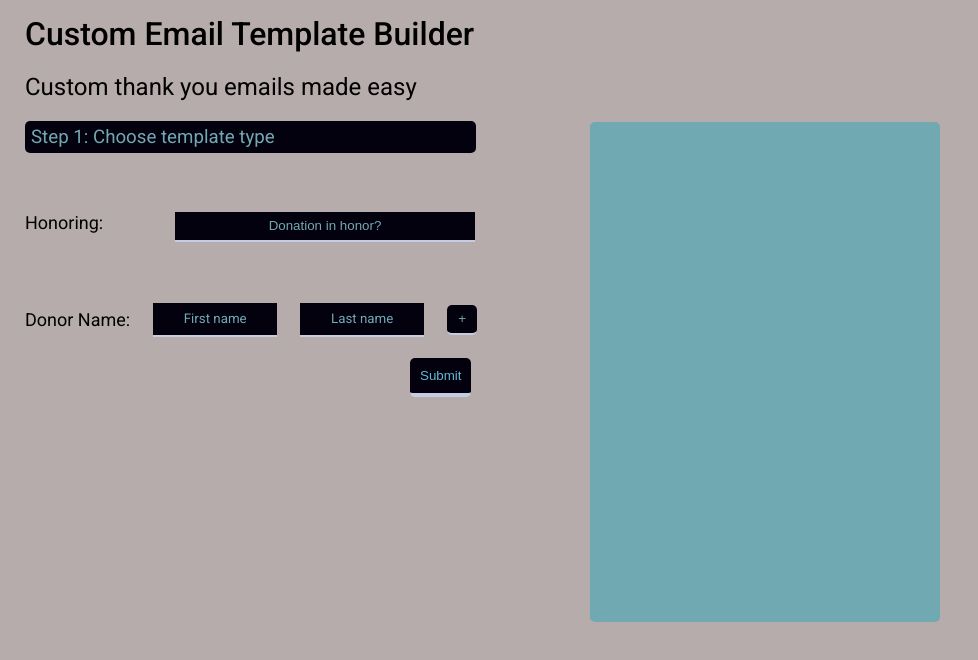
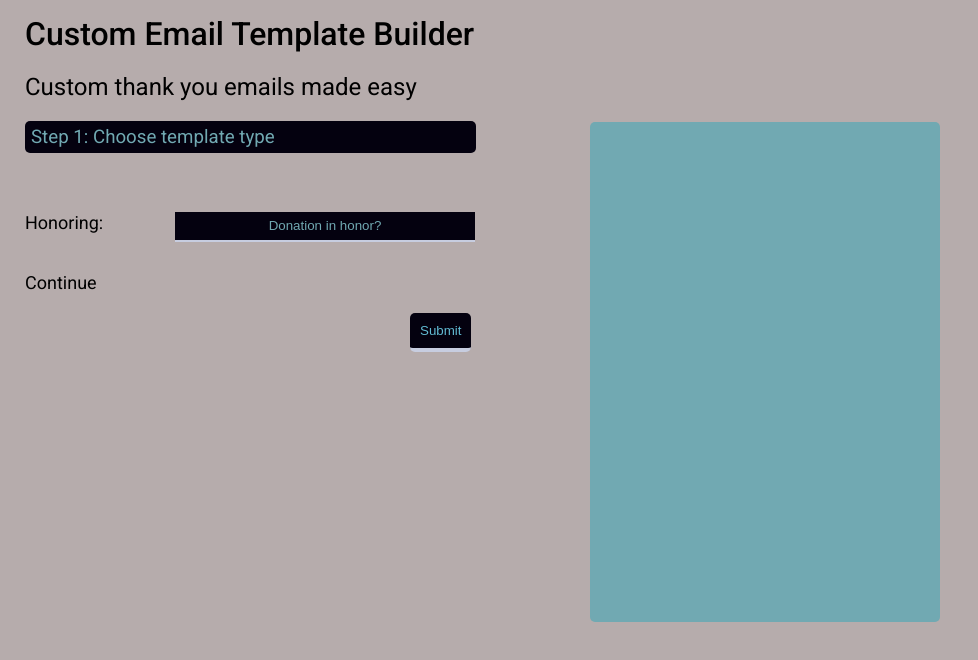
Before and after one commit to nizoom/TYTemplateBuilder, a React (Create React App) app in the folder client/: page / in a window 1280 px wide. Shown: the top 660 px of the page, without its empty margins (0-978 px from the left). Built offline with nearby package versions, Linux system fonts and the light colour scheme.

Commit message:
reorganizing props and conditionals to accomodate a second page while reusing components from form page 1

```diff
--- a/client/src/App.js
+++ b/client/src/App.js
@@ -23,6 +23,7 @@ function App() {
 
 
   function updateUserChoice(choice){
+    // console.log(choice)
 
     // console.log(Object.keys(choice))
     const [keyName] = Object.keys(choice);
@@ -90,8 +91,8 @@ function App() {
   }
 
   // useEffect(() => {
-  //   console.log(incompleteFields)
-  // }, [incompleteFields])
+  //   console.log(userChoices)
+  // }, [userChoices])
 
 
 
--- a/client/src/components/honoreecomponents/honoree.css
+++ b/client/src/components/honoreecomponents/honoree.css
@@ -14,3 +14,33 @@
     margin-top: 20px;
     margin-left: 75px;
 }
+
+.honoree-field-wrapper{
+    margin-top: 30px;
+    font-size: large;
+    grid-column: span 2;
+    grid-row: row 2;
+    display: flex;
+    flex-direction: row;
+    align-items: center;
+    gap: 0px;
+}
+
+.honoree-name-field{
+    margin-top: 30px;
+    font-size: large;
+    grid-column: span 3;
+    grid-row: row 2;
+
+    display: flex;
+    flex-direction: row;
+    /* justify-content: space-between; */
+    gap: 40px;
+    align-items: center;
+    width:500px;
+    /* grid-template-columns: 150px 10px 150px 150px;
+    grid-template-rows: 1; */
+}
+.honoree-name-field label{
+
+}
--- a/client/src/components/honoreecomponents/honorform.js
+++ b/client/src/components/honoreecomponents/honorform.js
@@ -40,10 +40,10 @@ const HonorForm = (props) => {
         <div className='form-wrapper'>
             <label className = 'template-field-name'> Honoring: </label>
             <Dropdown prefill = {honoringUserChoices.honorForm} cssClass = 'long-dropdown'  options = {['Yes', 'No']} updateUserChoice = {updateHonorUserChoice} updateKey = 'honorForm'/>
-            { honoringUserChoices.honorForm !== 'Yes' ?
+            { honoringUserChoices.honorForm === 'Yes' ?
 
-            <div className='donation-amount-wrapper'>
-              <RenderNameComponent updateUserChoice = {updateHonorUserChoice} />
+            <div className='honoree-field-wrapper'>
+              <RenderNameComponent updateUserChoice = {updateHonorUserChoice} updateKey = 'honoreeName' inputLabel = 'Honoree name:' cssClass = 'honoree-name-field' type = 'honor form'/>
             </div> :
             <div className='donation-amount-wrapper'>
                 Continue
--- a/client/src/components/inputfields/inputfields.css
+++ b/client/src/components/inputfields/inputfields.css
@@ -59,7 +59,7 @@
   align-items: center;
   width: 450px;
 
-  margin-left: 128px;
+  margin-left: 125px;
   /* grid-template-columns: 150px 10px 150px 150px;
   grid-template-rows: 1; */
 }
--- a/client/src/components/inputfields/rendernamecomponent.js
+++ b/client/src/components/inputfields/rendernamecomponent.js
@@ -30,6 +30,7 @@ const RenderNameComponent = (props) => {
             newArr[index][key] = value;
 
             // save array to hook
+            console.log(newArr)
             setNames(newArr)
 
 
@@ -47,7 +48,10 @@ const RenderNameComponent = (props) => {
 
 
     useEffect(() => {
-        props.updateUserChoice({donorNames : names})
+
+        const stateKey =  props.updateKey
+        // console.log(props.updateKey)
+        props.updateUserChoice({[stateKey] : names})
     }, [names])
 
 
@@ -106,7 +110,7 @@ const RenderNameComponent = (props) => {
 
 
 
-    const renderAdditionalDonorNameFields = numberOfNewNames.map((newName, index) => {
+    const AddtionalNameFields = numberOfNewNames.map((newName, index) => {
 
         return  <div key = {index} className='additional-donor-field'>
                     <StandardInputField cssClass = 'short-input-field first-name' prefill = 'First name' updateKey = 'donorFirstName' updateNames = {updateNames} type = "name" index = {index + 1} incompleteFields = {false}/>
@@ -119,15 +123,14 @@ const RenderNameComponent = (props) => {
 
     })
 
-
     return (
               <div>
 
-            <div className='donor-name-wrapper'>
+            <div className={props.cssClass}>
 
 
 
-                <label> Donor Name: </label>
+                <label> {props.inputLabel} </label>
 
 
 
@@ -135,26 +138,25 @@ const RenderNameComponent = (props) => {
 
                 <StandardInputField cssClass = 'short-input-field last-name' prefill = 'Last name' updateNames = {updateNames} updateKey = 'donorLastName' type = "name" index = {0} incompleteFields = {false}/>
 
-                <AddDonorBtn changeNumberOfNameFields = {addNewDonorName} operation = '+' tooltipMsg = 'Add another donor name' index = {0}/>
+                {props.type === 'donor form' ? <AddDonorBtn changeNumberOfNameFields = {addNewDonorName} operation = '+' tooltipMsg = 'Add another donor name' index = {0} /> : null}
 
 
 
             </div>
 
-                    {numberOfNewNames.length >= 1 ?
-
-
-                    <div>
-
-                     {renderAdditionalDonorNameFields}
-
-                     </div>
-
-
-                  : null}
-
+            <RenderAdditionalDonorNameFields numberOfNewNames = {numberOfNewNames} type = {props.type} AddtionalNameFields = {AddtionalNameFields}/>
         </div>
     )
 }
 
 export default RenderNameComponent;
+
+
+const RenderAdditionalDonorNameFields = (props) => {
+
+    if(props.type === 'donor form' && props.numberOfNewNames.length >= 1){
+        return <div> {props.AddtionalNameFields} </div>
+    }  else {
+        return null
+    }
+}
--- a/client/src/components/inputfields/standardinputfield.js
+++ b/client/src/components/inputfields/standardinputfield.js
@@ -18,12 +18,13 @@ const StandardInputField = (props) => {
 
       if(props.type === 'name') {
 
+        console.log({[key] : userInput, index : props.index})
+
         props.updateNames({[key] : userInput, index : props.index})
 
       } else {
 
         //not a name field
-
 
         props.updateUserChoice({[key] : userInput})
 
@@ -32,6 +33,9 @@ const StandardInputField = (props) => {
     }
 
 
+  // useEffect(() => {
+  //   console.log(value)
+  // }, [value])
 
 
     return(
--- a/client/src/formfromtemplate/forms/donationform.js
+++ b/client/src/formfromtemplate/forms/donationform.js
@@ -13,9 +13,7 @@ const DonationForm = (props) => {
 
     return(
         <div className='new-donor-form-wrapper'>
-            <RenderNameComponent updateUserChoice = {props.updateUserChoice} incompleteFields = {props.incompleteFields.donorNames}/>
-
-            {/* <HonoringDropdown changeToHonorForm = {props.changeToHonorForm}/> */}
+            <RenderNameComponent updateUserChoice = {props.updateUserChoice} incompleteFields = {props.incompleteFields.donorNames} updateKey = 'donorNames' inputLabel = 'Donor name:' cssClass='donor-name-wrapper' type = 'donor form'/>
 
             <DonationAmount updateUserChoice = {props.updateUserChoice} incompleteFields = {props.incompleteFields.donationAmount}/>
 
```
